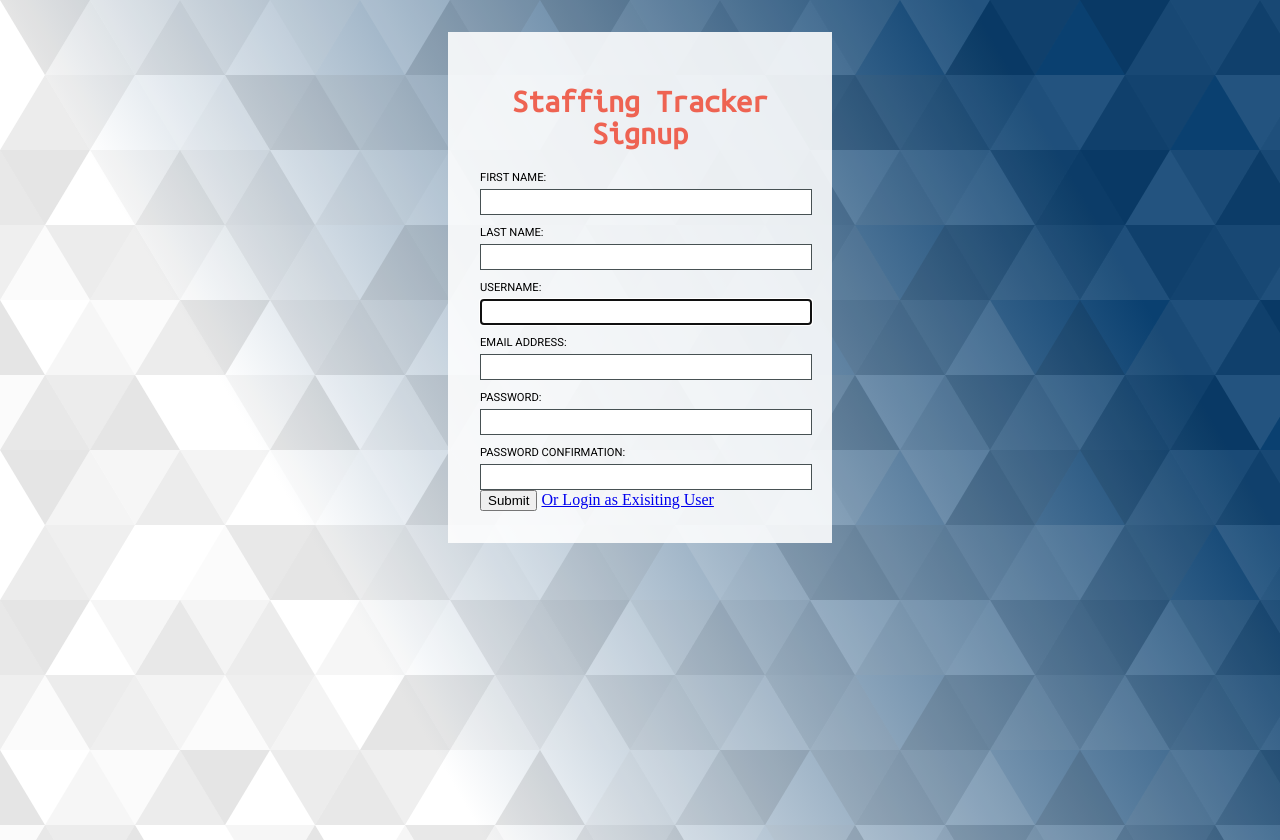
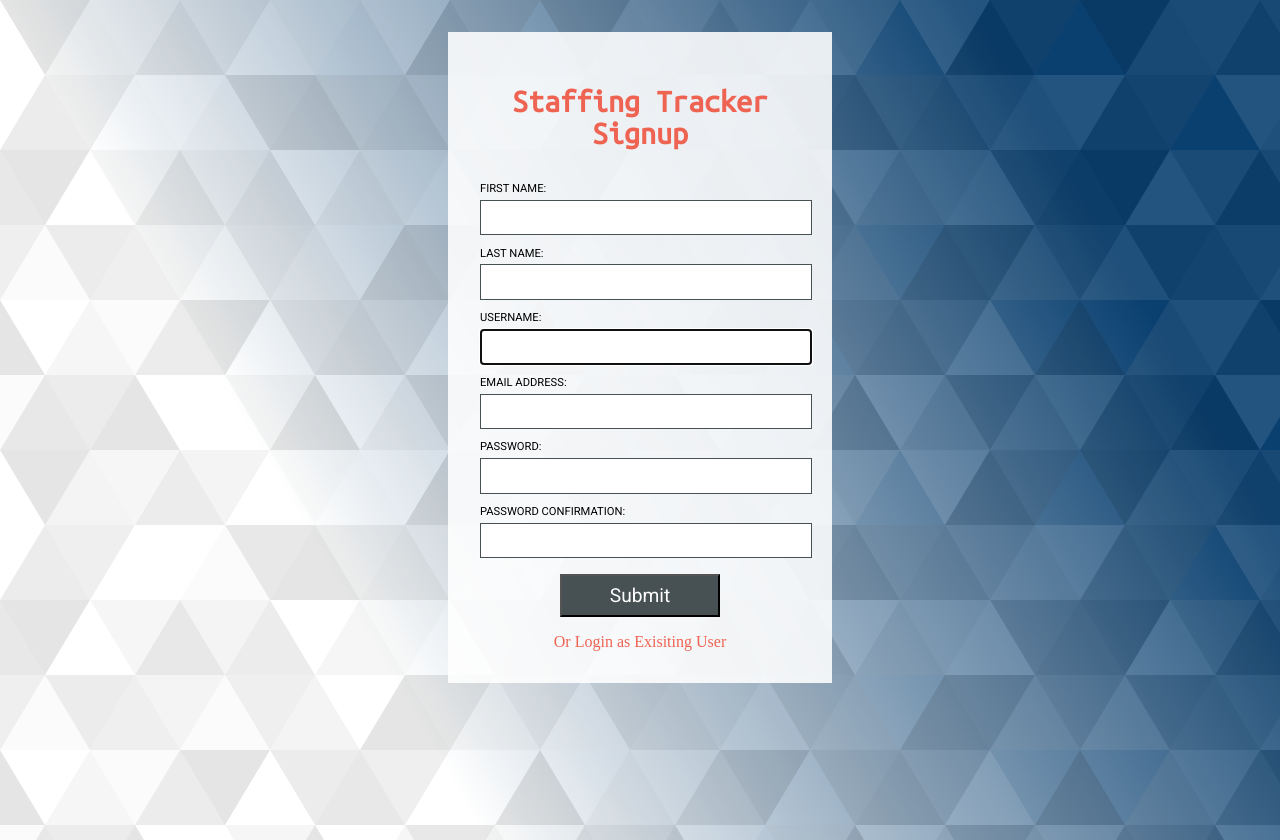
Before and after one commit to ldavidson45/staffing, a Django app: page /signup/ in a window 1280 px wide. Run offline with Django 3.2, Linux system fonts and the light colour scheme.

Commit message:
style button and link

```diff
--- a/staffing/static/css/main.css
+++ b/staffing/static/css/main.css
@@ -90,7 +90,13 @@
   width: 20rem;
   margin: 2rem auto auto auto;
   padding: 2rem;
-  display: block;
+  display: -webkit-box;
+  display: -ms-flexbox;
+  display: flex;
+  -webkit-box-orient: vertical;
+  -webkit-box-direction: normal;
+      -ms-flex-direction: column;
+          flex-direction: column;
 }
 
 .signup__title {
@@ -113,8 +119,8 @@
   border: none;
   height: 1.5rem;
   border: #475153 solid 0.02rem;
-  padding: 0 0.3rem;
   font-size: 0.9rem;
+  padding: 0.3rem;
 }
 
 .signup {
@@ -123,4 +129,20 @@
   background-size: cover;
   height: 100vh;
 }
+
+.form__button {
+  margin: 1rem auto;
+  background-color: #475153;
+  font-size: 1.2rem;
+  font-family: "Roboto", sans-serif;
+  color: white;
+  padding: 0.5rem;
+  width: 50%;
+}
+
+.form__link {
+  text-align: center;
+  color: #ee6352;
+  text-decoration: none;
+}
 /*# sourceMappingURL=main.css.map */
--- a/staffing/static/css/main.scss
+++ b/staffing/static/css/main.scss
@@ -96,7 +96,8 @@ $body-font: "Roboto", sans-serif;
   width: 20rem;
   margin: 2rem auto auto auto;
   padding: 2rem;
-  display: block;
+  display: flex;
+  flex-direction: column;
 }
 .signup__title {
   font-size: 2rem;
@@ -119,8 +120,8 @@ $body-font: "Roboto", sans-serif;
     border: none;
     height: 1.5rem;
     border: $base-background solid 0.02rem;
-    padding: 0 0.3rem;
     font-size: 0.9rem;
+    padding: 0.3rem;
   }
 }
 
@@ -130,3 +131,19 @@ $body-font: "Roboto", sans-serif;
   background-size: cover;
   height: 100vh;
 }
+
+.form__button {
+  margin: 1rem auto;
+  background-color: $base-background;
+  font-size: 1.2rem;
+  font-family: $body-font;
+  color: white;
+  padding: 0.5rem;
+  width: 50%;
+}
+
+.form__link {
+  text-align: center;
+  color: $red-accent;
+  text-decoration: none;
+}
--- a/staffing/templates/signup.html
+++ b/staffing/templates/signup.html
@@ -17,8 +17,8 @@
 
       </div>
       {% endfor %}
-      <button type="submit">Submit</button>
-      <a href="/login/">Or Login as Exisiting User<a>
+      <button class="form__button" type="submit">Submit</button>
+      <a class="form__link" href="/login/">Or Login as Exisiting User<a>
     </form>
   </body>
 </html>
```
Also changed, not shown: 1 other file.
